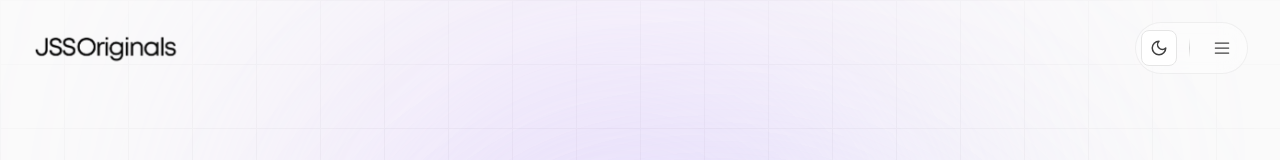
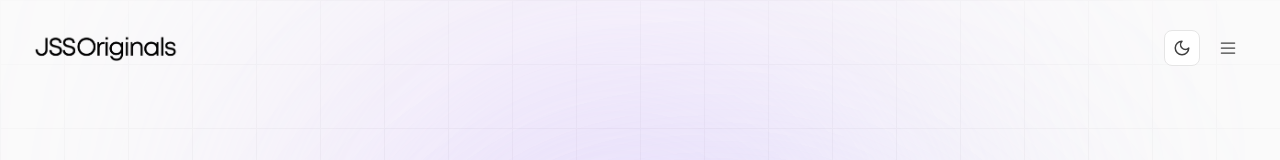
Before and after one commit to jitendra-math/Agency-Website, a Next.js app: page / in a window 1280 px wide. Shown: the top 160 px of the page. Built offline with nearby package versions, Linux system fonts and the light colour scheme; a web font is replaced by a local one.

Commit message:
Update Navbar.js

```diff
--- a/src/components/layout/Navbar.js
+++ b/src/components/layout/Navbar.js
@@ -18,7 +18,6 @@ export default function Navbar() {
       setScrolled(window.scrollY > 20);
     };
 
-    // { passive: true } is a pro-move for silky smooth mobile scrolling
     window.addEventListener("scroll", handleScroll, { passive: true });
     return () => window.removeEventListener("scroll", handleScroll);
   }, []);
@@ -33,70 +32,53 @@ export default function Navbar() {
             : "bg-transparent"
         )}
       >
-        {/* ===================================== */}
-        {/* PREMIUM GRADIENT BOTTOM EDGE */}
-        {/* ===================================== */}
+
+        {/* bottom divider */}
         <div
           className={cn(
-            "absolute bottom-0 left-0 right-0 h-[1px] bg-gradient-to-r from-transparent via-black/10 dark:via-white/10 to-transparent transition-opacity duration-500 ease-out",
+            "absolute bottom-0 left-0 right-0 h-[1px] bg-gradient-to-r from-transparent via-black/10 dark:via-white/10 to-transparent transition-opacity duration-500",
             scrolled ? "opacity-100" : "opacity-0"
           )}
         />
 
         <div
           className={cn(
-            "mx-auto flex max-w-7xl items-center justify-between px-5 sm:px-6 lg:px-8 transition-all duration-500 ease-[0.16,1,0.3,1]",
-            // Dynamic Height: Shrinks elegantly when scrolled
+            "mx-auto flex max-w-7xl items-center justify-between px-5 sm:px-6 lg:px-8 transition-all duration-500",
             scrolled ? "h-16 sm:h-16" : "h-16 sm:h-24"
           )}
         >
-          {/* ===================================== */}
-          {/* LOGO - Perfect Center & Tactile */}
-          {/* ===================================== */}
+
+          {/* Logo */}
           <Link
             href="/"
             className="flex items-center justify-center select-none group outline-none rounded-lg"
           >
-            {/* Light logo */}
             <Image
               src="/logo-black.png"
               alt="JSS Originals"
               width={160}
-              height={48}
+              height={50}
               priority
-              className="h-6 sm:h-7 w-auto dark:hidden transition-transform duration-500 ease-[0.16,1,0.3,1] group-hover:scale-[1.03] group-active:scale-95"
+              className="h-6 sm:h-7 w-auto dark:hidden transition-transform duration-500 group-hover:scale-[1.03] group-active:scale-95"
             />
 
-            {/* Dark logo */}
             <Image
               src="/logo-white.png"
               alt="JSS Originals"
               width={160}
-              height={48}
+              height={50}
               priority
-              className="hidden h-6 sm:h-7 w-auto dark:block transition-transform duration-500 ease-[0.16,1,0.3,1] group-hover:scale-[1.03] group-active:scale-95"
+              className="hidden h-6 sm:h-7 w-auto dark:block transition-transform duration-500 group-hover:scale-[1.03] group-active:scale-95"
             />
           </Link>
 
-          {/* ===================================== */}
-          {/* CONTROLS - "The Unified Glass Island" */}
-          {/* ===================================== */}
-          <div
-            className={cn(
-              "flex items-center gap-1 sm:gap-2 p-1.5 rounded-full ring-1 ring-inset transition-all duration-500 ease-out",
-              // Pops slightly when scrolled
-              scrolled
-                ? "bg-white/80 dark:bg-white/[0.05] ring-black/[0.08] dark:ring-white/[0.12] shadow-[0_2px_10px_rgba(0,0,0,0.05)]"
-                : "bg-white/40 dark:bg-white/[0.02] ring-black/5 dark:ring-white/10 backdrop-blur-md"
-            )}
-          >
-            {/* Theme Toggle Button */}
+          {/* Controls (transparent now) */}
+          <div className="flex items-center gap-2">
+
+            {/* Theme Toggle */}
             <div className="scale-90 sm:scale-100">
               <ThemeToggle />
             </div>
-
-            {/* Subtle Gradient Divider */}
-            <div className="w-[1px] h-5 bg-gradient-to-b from-transparent via-black/15 dark:via-white/15 to-transparent mx-0.5 sm:mx-1" />
 
             {/* Menu Button */}
             <button
@@ -107,7 +89,7 @@ export default function Navbar() {
               group flex h-9 w-9 sm:h-10 sm:w-10 items-center justify-center
               rounded-full
               bg-transparent outline-none
-              transition-all duration-300 ease-out
+              transition-all duration-300
               hover:bg-black/5 dark:hover:bg-white/10
               active:scale-90
             "
@@ -118,11 +100,11 @@ export default function Navbar() {
                 className="text-neutral-700 dark:text-neutral-300 group-hover:text-black dark:group-hover:text-white transition-colors"
               />
             </button>
+
           </div>
         </div>
       </header>
 
-      {/* Mobile Menu */}
       <MobileMenu
         isOpen={menuOpen}
         onClose={() => setMenuOpen(false)}
```
